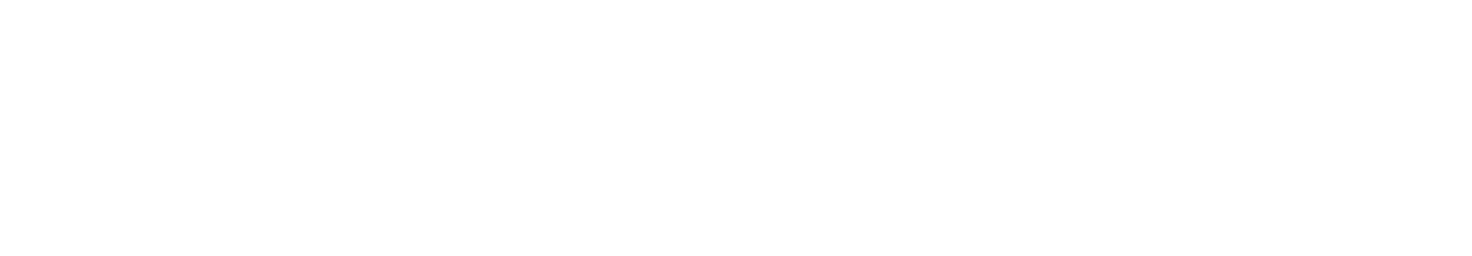
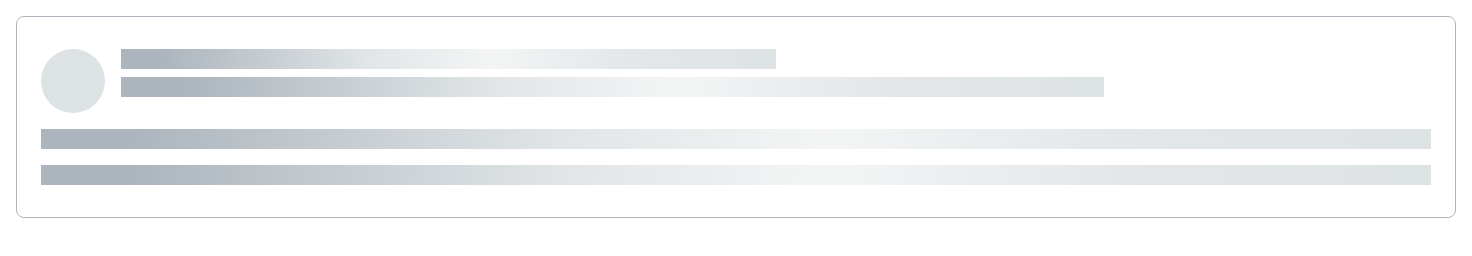
Before and after one commit to js-tasks-ru/htmlcss-20220120_chexov34, a website: page 04-lection2/02-skeleton/index.html in a window 1280 px wide. Shown: the whole page, 1472 px wide, since content can reach past the window. Drawn offline with Linux system fonts and the light colour scheme.

Commit message:
feature Added skeleton

```diff
--- a/04-lection2/02-skeleton/index.html
+++ b/04-lection2/02-skeleton/index.html
@@ -3,9 +3,21 @@
 <html lang="ru">
     <head>
         <link rel="stylesheet" href="../../assets/css/main.css">
-        <link rel="stylesheet" href="./skeleton.css">
     </head>
     <body>
-
+        <main class="l-container l-container--main">
+            <div class="c-skeleton">
+                <div class="l-flex-block mb-md">
+                    <div class="c-skeleton__circle">
+                    </div>
+                    <div class="l-flex-grow ml-md">
+                        <div class="c-skeleton__line c-skeleton__line--short mb-sm"></div>
+                        <div class="c-skeleton__line c-skeleton__line--middle"></div>
+                    </div>
+                </div>
+                <div class="c-skeleton__line mb-md"></div>
+                <div class="c-skeleton__line"></div>
+            </div>
+        </main>
     </body>
 </html>
--- a/04-lection2/02-skeleton/skeleton.css
+++ b/04-lection2/02-skeleton/skeleton.css
@@ -0,0 +1,33 @@
+.c-skeleton {
+  background: var(--white);
+  border: 1px solid var(--grey-3);
+  box-sizing: border-box;
+  border-radius: 0.5rem;
+  width: 100%;
+  padding: 2rem 1.5rem;
+  font-size: 0;
+}
+
+.c-skeleton__circle {
+  height: 4rem;
+  width: 4rem;
+  border-radius: 50%;
+  background: var(--grey-2);
+}
+
+.c-skeleton__line {
+  background: linear-gradient(92.51deg, var(--grey-3) 6.44%, var(--grey-5) 38.47%, var(--grey-6) 56.48%, var(--grey-7) 77.5%, var(--grey-2) 102.52%);
+  height: 20px;
+}
+
+.l-flex-grow {
+  flex-grow: 1;
+}
+
+.c-skeleton__line--short {
+  width: 50%;
+}
+
+.c-skeleton__line--middle {
+  width: 75%;
+}
--- a/assets/css/help.css
+++ b/assets/css/help.css
@@ -10,6 +10,10 @@ body {
     margin-bottom: 1rem;
 }
 
+.mb-sm {
+    margin-bottom: 0.5rem;
+}
+
 .l-container {
     padding: 0 1rem 0 1rem;
     margin: 0 auto;
@@ -18,3 +22,11 @@ body {
 .l-container--main {
     width: 90rem;
 }
+
+.l-flex-block {
+    display: flex;
+}
+
+.ml-md {
+    margin-left: 1rem;
+}
--- a/assets/css/main.css
+++ b/assets/css/main.css
@@ -1,3 +1,7 @@
+@import "../css/normalize.css";
+@import "../css/help.css";
+@import "../../04-lection2/02-skeleton/skeleton.css";
+
 :root {
     --white: #ffffff;
     --black: #212429;
@@ -11,6 +15,9 @@
     --grey-2: #DDE2E5;
     --grey-3: #ACB5BD;
     --grey-4: #495057;
+    --grey-5: #E2E6E8;
+    --grey-6: #F3F5F5;
+    --grey-7: #E3E7EA;
 
     --error: var(--red);
     --success: var(--blue);
```
